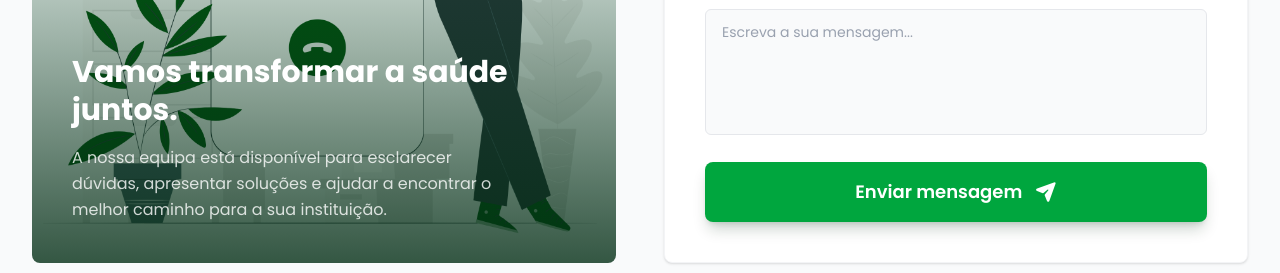
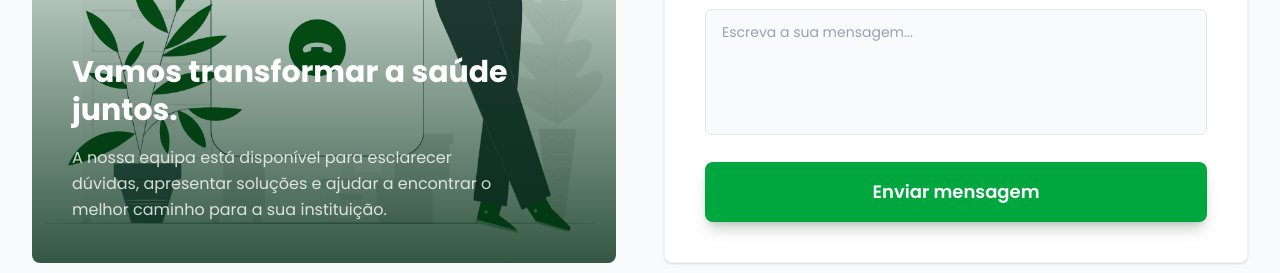
Before and after one commit to nsimba-afonso-nwayami/monosaude, a React (Vite) app: page / in a window 1280 px wide. Shown: the part 7403-7676 px from the top of the page. Built offline with nearby package versions, Linux system fonts and the light colour scheme.

Commit message:
ìcone removido do botão do form de contato

```diff
--- a/src/components/home/Contact.jsx
+++ b/src/components/home/Contact.jsx
@@ -146,7 +146,6 @@ export default function Contact() {
                 fullWidth
               >
                 Enviar mensagem
-                <i className="fas fa-paper-plane"></i>
               </Button>
 
             </form>
```
